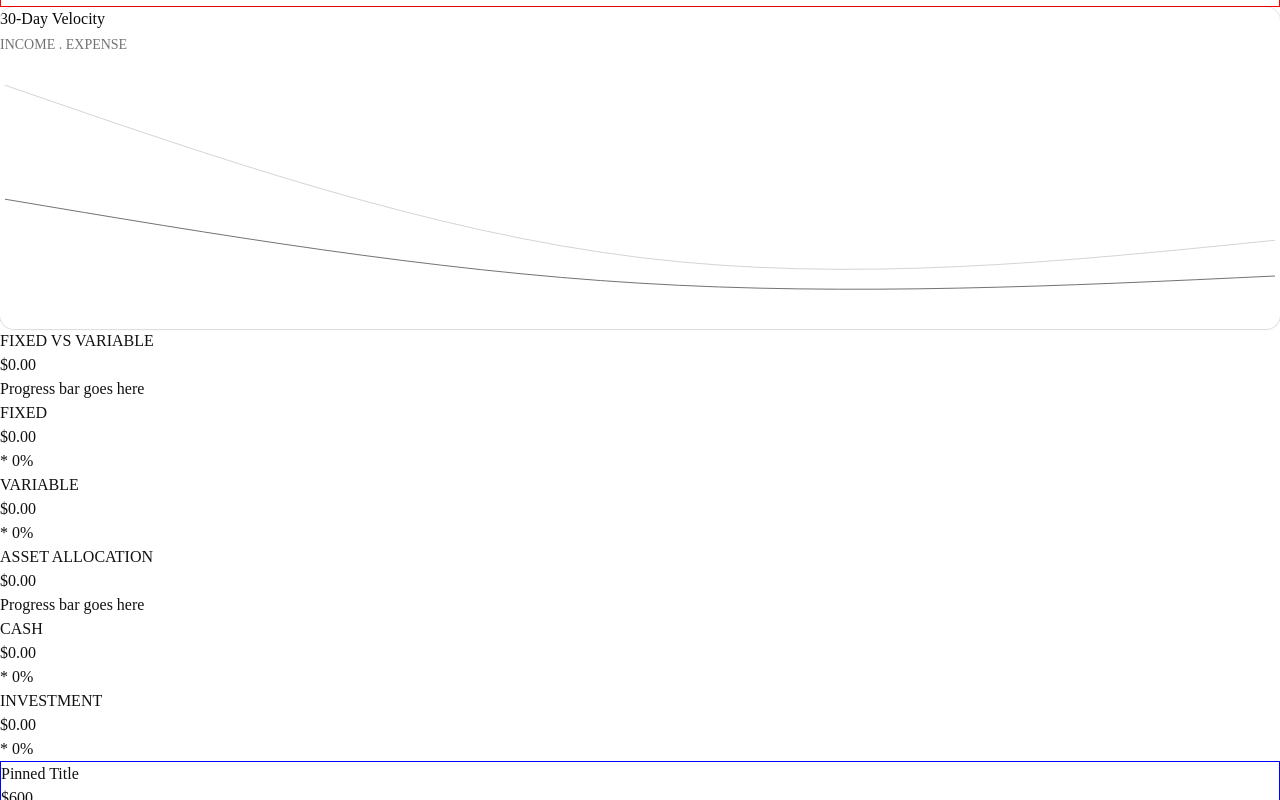
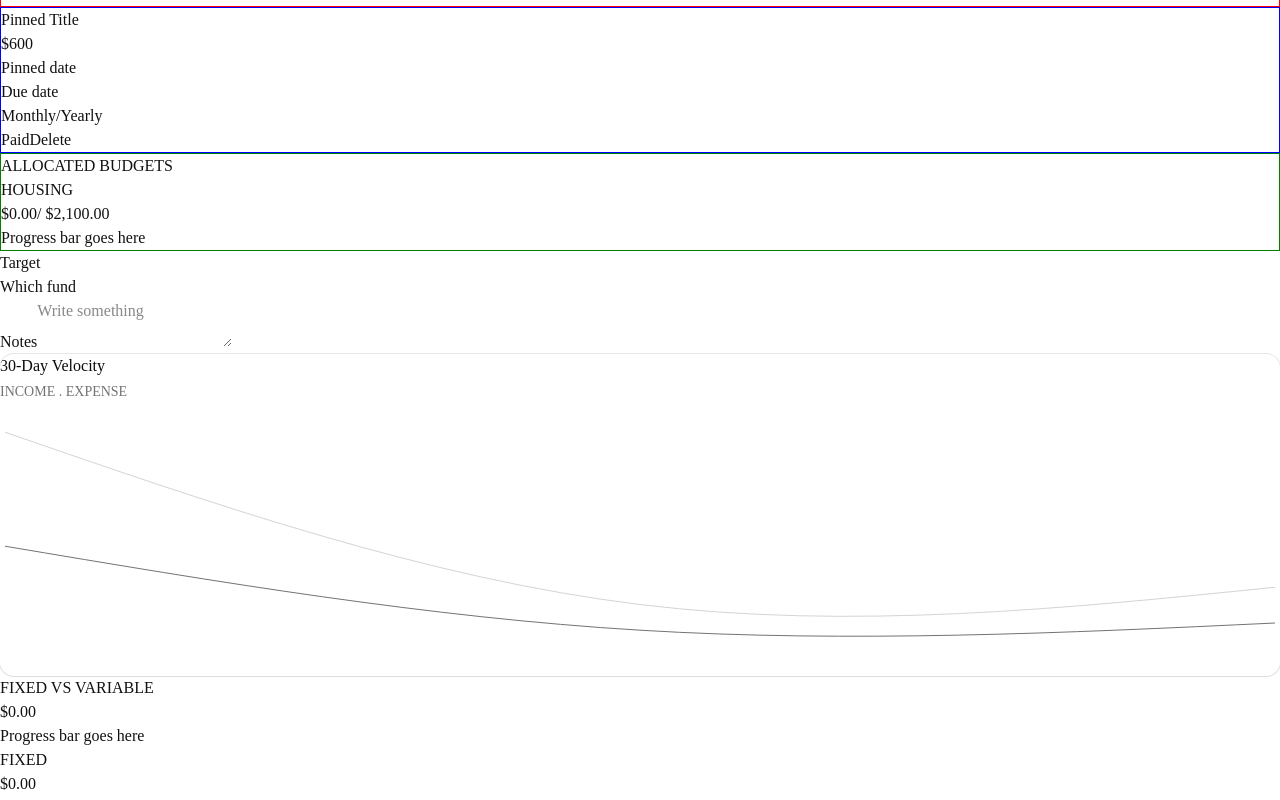
Before and after one commit to flo20/budget-app, a Next.js app: page / in a window 1280 px wide. Shown: the part 360-1160 px from the top of the page. Built offline with nearby package versions, Linux system fonts and the light colour scheme.

Commit message:
Reorder components

```diff
--- a/src/app/page.js
+++ b/src/app/page.js
@@ -5,11 +5,11 @@ import BudgetSummary from '@/components/BudgetSummary'
 import {Chart} from '@/components/Chart'
 import LedgerStream from '@/components/LedgerStream'
 import NavBar from '@/components/NavBar'
-import NewEntryModal from '@/components/NewEntryForm'
-import { Notes } from '@/components/Notes'
+import Notes from '@/components/Notes'
 import PinnedPayment from '@/components/PinnedPayment'
 import QuickEntryButton from '@/components/QuickEntryButton'
 import SubNav from '@/components/SubNav'
+import Target from '@/components/Target'
 
 export default function Home() {
 	return (
@@ -18,14 +18,16 @@ export default function Home() {
 				<NavBar />
 				<SubNav />
 				<BudgetSummary />
+				<PinnedPayment />
+				<AllocatedBudget />
+				<Target />
+				<Notes />
 				<Chart />
-                <BudgetAllocation/>
-                <PinnedPayment/>
-				<AllocatedBudget />
-                <Notes/>
+				<BudgetAllocation />
+				<Notes />
 				<AssetInventory />
 				<LedgerStream />
-                <QuickEntryButton/>
+				<QuickEntryButton />
 			</div>
 		</>
 	)
--- a/src/components/Notes.js
+++ b/src/components/Notes.js
@@ -1,5 +1,5 @@
 
-export function Notes () {
+export default function Notes () {
   return (
     <section>Notes
         <textarea placeholder="Write something"></textarea>
```
